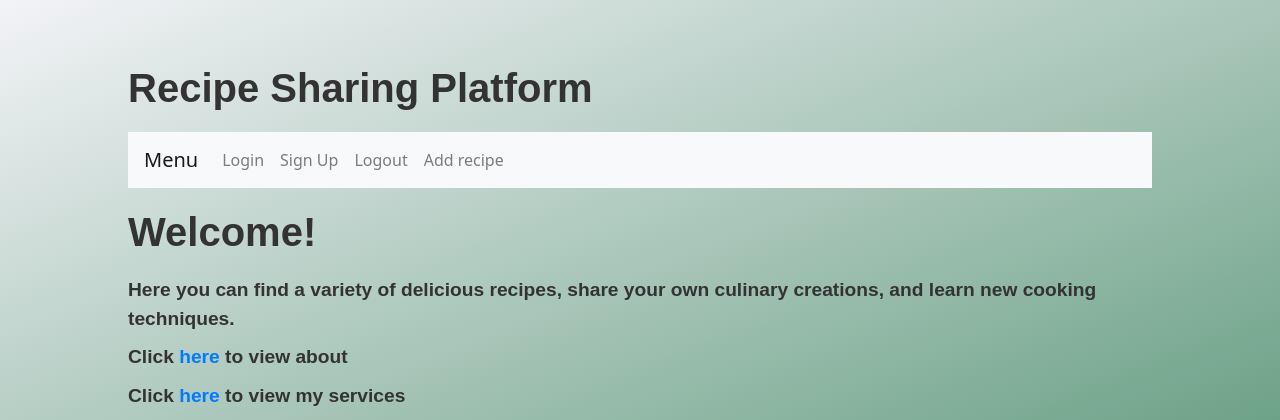
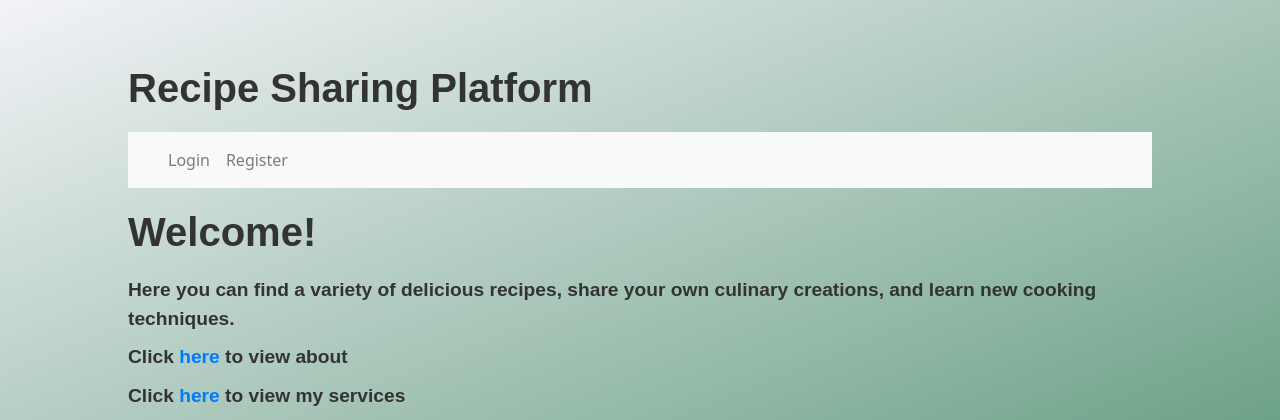
Before and after one commit to Kvnbbg/bookish-octo-invention, a Flask app: page / in a window 1280 px wide. Shown: the top 420 px of the page. Run offline with Flask 3, Linux system fonts and the light colour scheme; some libraries are stand-ins or nearby versions.

Commit message:
Replace navbar brand text with logo image and add conditional rendering for logout link

```diff
--- a/app.py
+++ b/app.py
@@ -1,4 +1,4 @@
-from flask import Flask, render_template, request, redirect, url_for, flash
+from flask import Flask, make_response, render_template, request, redirect, url_for, flash
 from flask_sqlalchemy import SQLAlchemy
 from flask_login import UserMixin, LoginManager, login_user, logout_user, login_required
 import logging
@@ -218,8 +218,17 @@
     app.logger.error('Server Error: %s', (e))
     return render_template('500.html'), 500
 
+@app.before_first_request
 def create_tables():
     db.create_all()
+
+@app.after_request
+def add_header(response):
+    response.cache_control.max_age = 86400  # Set cache life to 24 hours
+    response.cache_control.public = True
+    response.cache_control.must_revalidate = True
+    response.cache_control.no_store = True
+    return response
 
 if __name__ == '__main__': # Runs the application
     create_tables()
--- a/static/style.css
+++ b/static/style.css
@@ -17,6 +17,11 @@
 
 .container {
   margin-top: 80px;
+}
+
+.navbar-logo {
+  height: 50px;  /* Adjust as needed */
+  width: auto;  /* Maintain aspect ratio */
 }
 
 .card {
--- a/templates/macros.html
+++ b/templates/macros.html
@@ -20,25 +20,31 @@
      </header>
 
         <nav class="navbar navbar-expand-md navbar-light bg-light">
-            <a class="navbar-brand" href="/index">Menu</a>
+            <a class="navbar-brand" href="/index.html"<img src="/static/logo.jpeg" alt="Logo" class="navbar-logo"></a>
             <button class="navbar-toggler" type="button" data-toggle="collapse" data-target="#navbarNav" aria-controls="navbarNav" aria-expanded="false" aria-label="Toggle navigation">
                 <span class="navbar-toggler-icon"></span>
             </button>
 
             <div class="collapse navbar-collapse" id="navbar">
                 <ul class="navbar-nav">
+                    {% if session['logged_in'] %}
                         <li class="nav-item">
-                        <a class="nav-link" id="login" href="/login">Login</a>
+                            <a class="nav-link" id="logout" href="/logout.html">Logout</a>
                         </li>
                         <li class="nav-item">
-                        <a class="nav-link" id="sign_up" href="/sign_up">Sign Up</a>
+                            <a class="nav-link" href="/add_recipe.html">Add recipe</a>
                         </li>
                         <li class="nav-item">
-                        <a class="nav-link" id="logout" href="/logout">Logout</a>
+                            <a class="nav-link" href="/profile.html">Profile</a>
+                        </li>
+                    {% else %}
+                        <li class="nav-item">
+                            <a class="nav-link" id="login" href="/login.html">Login</a>
                         </li>
                         <li class="nav-item">
-                        <a class="nav-link" href="/add_recipe">Add recipe</a>
+                            <a class="nav-link" id="register" href="/register.html">Register</a>
                         </li>
+                    {% endif %}
                 </ul>
              </div>
         </nav>
```
Also changed, not shown: static/images/400_image.png (renamed from static/400_image.png), static/images/404_image.png (renamed from static/404_image.png), static/images/500_image.png (renamed from static/500_image.png). Lines whose indentation alone changed are shown as unchanged.
